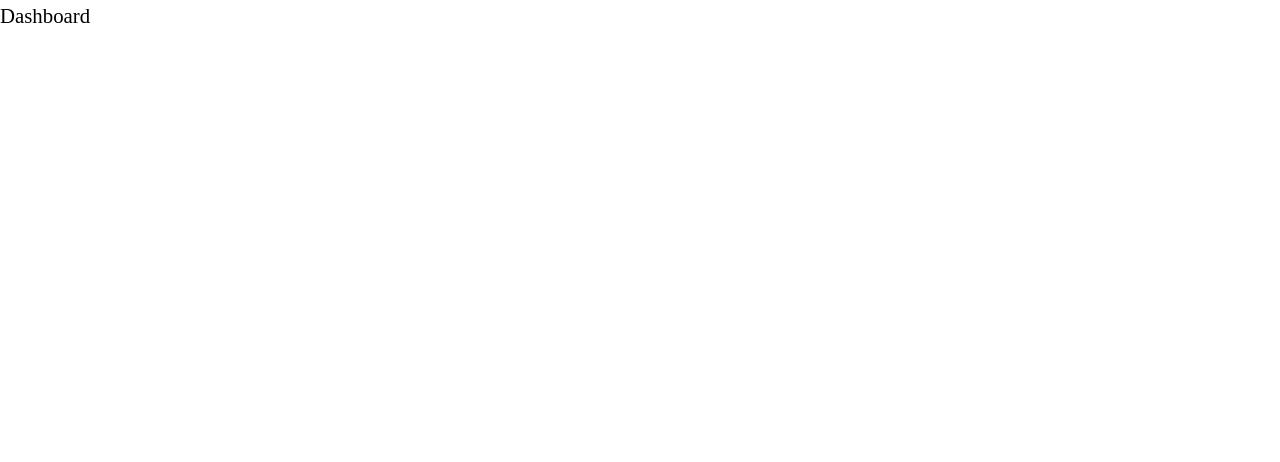
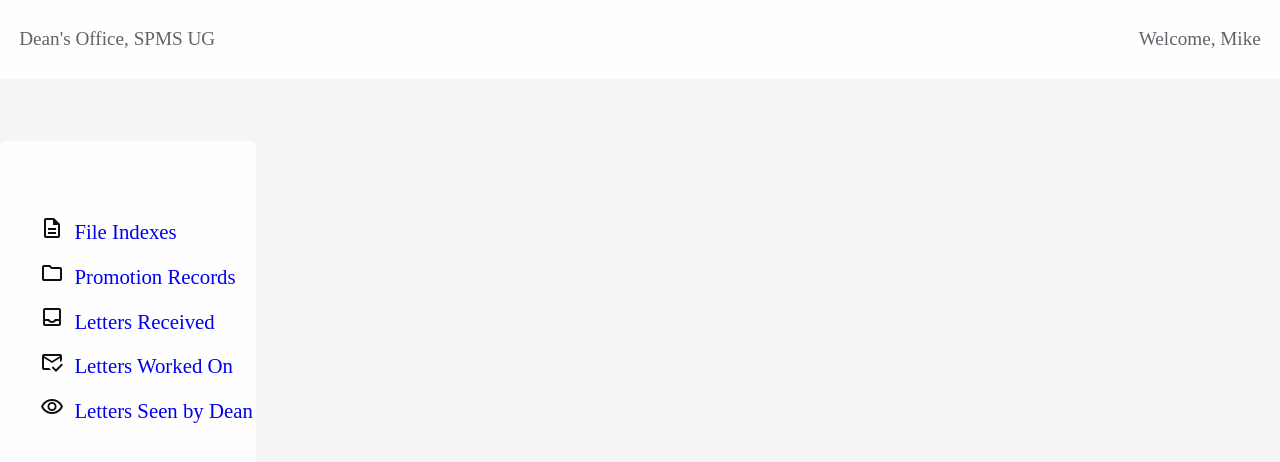
Before and after one commit to michaelamponsah/spms-application, a React (Create React App) app: page / in a window 1280 px wide. Shown: the top 462 px of the page. Built offline with nearby package versions, Linux system fonts and the light colour scheme.

Commit message:
Top navigation partly implememted

```diff
--- a/public/index.html
+++ b/public/index.html
@@ -10,7 +10,11 @@
       content="UG SPMS office productivity application"
     />
     <link rel="manifest" href="%PUBLIC_URL%/manifest.json" />
-    <link rel="stylesheet" href="style.css">
+    <link
+      rel="stylesheet"
+      href="https://fonts.googleapis.com/css2?family=Material+Symbols+Outlined:opsz,wght,FILL,GRAD@48,400,0,0"
+    />
+    <link rel="stylesheet" href="style.css" />
     <title>React App</title>
   </head>
   <body>
--- a/public/style.css
+++ b/public/style.css
@@ -20,6 +20,8 @@ h3,
 h4,
 h5,
 p,
+ul,
+ol,
 figure {
   margin: 0;
 }
@@ -29,6 +31,7 @@ body {
   line-height: 1.5;
   min-height: 100vh;
   font-size: 1.3rem;
+  background-color: #f5f5f5;
 }
 
 /* Make form elements easier to work with*/
--- a/src/App.js
+++ b/src/App.js
@@ -1,8 +1,12 @@
+import NavBar from "./components/TopNavigation";
 import Dashboard from "./pages/Dashboard";
 
 function App() {
-  return <div className="App">
-    <Dashboard />
-  </div>;
+  return (
+    <div className="App">
+      <NavBar />
+      <Dashboard />
+    </div>
+  );
 }
 export default App;
--- /dev/null
+++ b/src/components/SideNavItem/index.js
@@ -0,0 +1,22 @@
+import React from "react";
+import classes from "./style.module.css";
+
+const SideNavItem = ({ title, icon }) => {
+  return (
+    <li
+      className={[
+        `${classes["nav__item"]}
+      ${classes["nav__item--wrapper"]}`,
+      ]}
+    >
+      <div className={classes["icon__wrapper"]}>
+        <span class="material-symbols-outlined">{icon}</span>
+      </div>
+      <a href="#" className={classes["nav__link"]}>
+        {title}
+      </a>
+    </li>
+  );
+};
+
+export default SideNavItem;
--- /dev/null
+++ b/src/components/SideNavItem/style.module.css
@@ -0,0 +1,18 @@
+.nav__item--wrapper{
+  display: flex;
+  align-items: center;
+}
+.icon__wrapper{
+  display: inline-block;
+  padding-right: 0.5em;
+}
+.nav__link{
+  text-decoration: none;
+  align-self: center;
+}
+.nav__link:hover{
+  text-decoration: underline;
+}
+.nav__item{
+  margin-top: 0.6em;
+}
--- /dev/null
+++ b/src/components/SideNavigation/index.js
@@ -0,0 +1,20 @@
+import React from "react";
+import SideNavItem from "../SideNavItem";
+import classes from "./style.module.css";
+const SideNavigation = () => {
+  return (
+    <aside className={classes["aside__wrapper"]}>
+      <nav className={classes["nav"]}>
+        <ul className={classes["nav__list"]}>
+          <SideNavItem title="File Indexes" icon="description" />
+          <SideNavItem title="Promotion Records" icon="folder" />
+          <SideNavItem title="Letters Received" icon="inbox" />
+          <SideNavItem title="Letters Worked On" icon="mark_email_read" />
+          <SideNavItem title="Letters Seen by Dean" icon="visibility" />
+        </ul>
+      </nav>
+    </aside>
+  );
+};
+
+export default SideNavigation;
--- /dev/null
+++ b/src/components/SideNavigation/style.module.css
@@ -0,0 +1,17 @@
+.aside__wrapper {
+  background-color: #fefefe;
+  color: #0f0f0f;
+  width: 20%;
+  border-radius: 0.31rem;
+  padding: 3em 0;
+  margin-top: 3em;
+}
+.nav__list {
+  list-style-type: none;
+}
+.nav__item {
+  padding: 1em 0;
+}
+/* .side__nav--item-wrapper{
+  margin-top: 0.25em;
+} */
--- /dev/null
+++ b/src/components/TopNavigation/index.js
@@ -0,0 +1,17 @@
+import React from "react";
+import classes from "./style.module.css";
+
+const NavBar = () => {
+  return (
+    <nav className={classes["nav__wrapper"]}>
+      <div className={classes["nav__left"]}>
+        <p>Dean's Office, SPMS UG</p>
+      </div>
+      <div className={classes["nav__right"]}>
+        <p>Welcome, Mike</p>
+      </div>
+    </nav>
+  );
+};
+
+export default NavBar;
--- /dev/null
+++ b/src/components/TopNavigation/style.module.css
@@ -0,0 +1,15 @@
+.nav__wrapper {
+  display: flex;
+  justify-content: space-between;
+  align-items: center;
+  padding: 1.3em 0;
+  font-size: 1.2rem;
+  color: #5f6469;
+  background-color: #fefefe;
+}
+.nav__left {
+  margin-left: 1em;
+}
+.nav__right {
+  margin-right: 1em;
+}
--- a/src/pages/Dashboard/index.js
+++ b/src/pages/Dashboard/index.js
@@ -1,9 +1,13 @@
-import React from 'react'
+import React from "react";
+import SideNavigation from "../../components/SideNavigation";
+import classes from "./style.module.css";
 
 const Dashboard = () => {
   return (
-    <div>Dashboard</div>
-  )
-}
+    <section className={classes.dashboard}>
+      <SideNavigation />
+    </section>
+  );
+};
 
-export default Dashboard
+export default Dashboard;
--- a/src/pages/Dashboard/style.module.css
+++ b/src/pages/Dashboard/style.module.css
@@ -0,0 +1,4 @@
+.dashboard {
+  background-color: #F5F5F5;
+  min-height: 100vh;
+}
```
